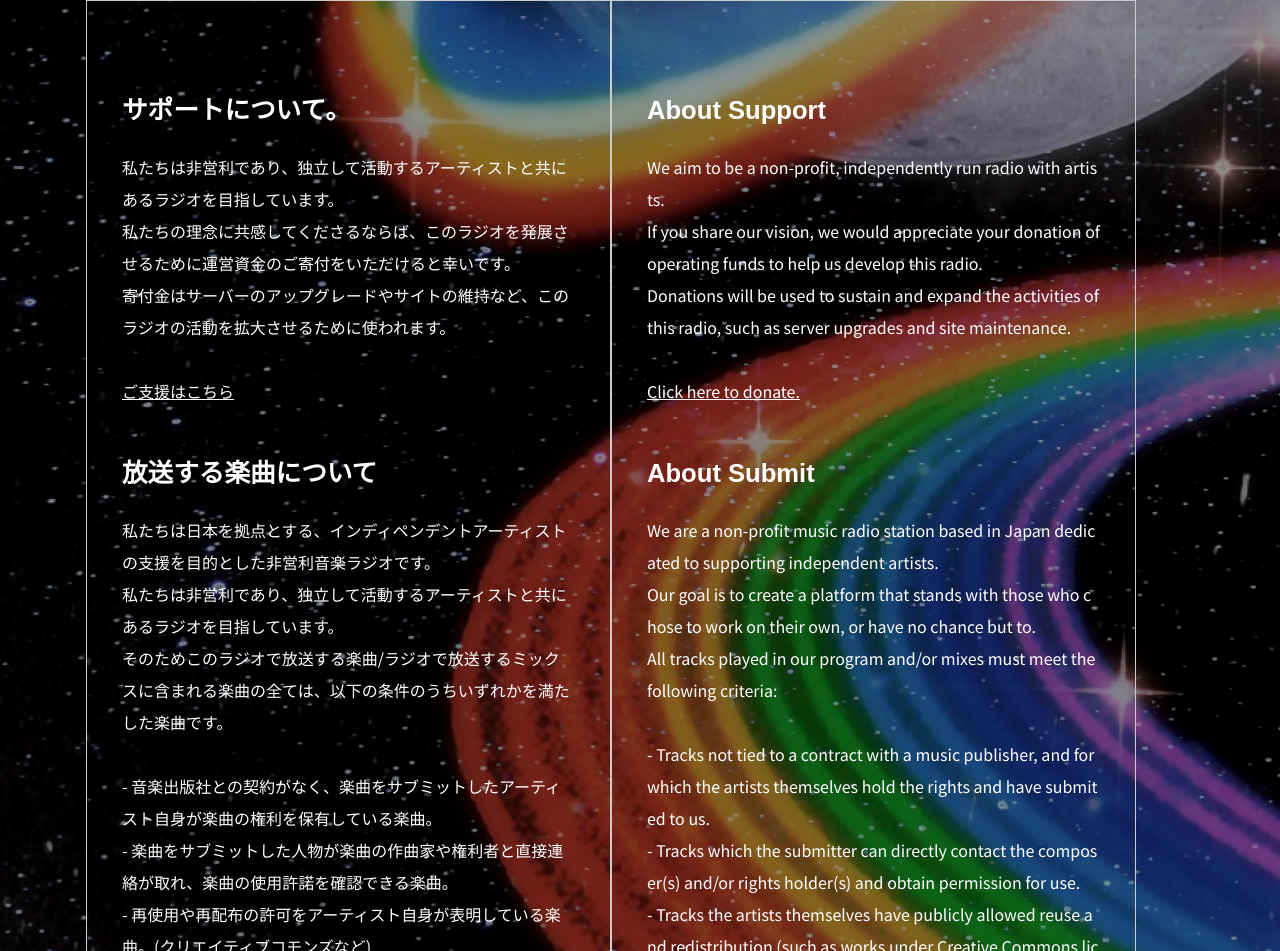
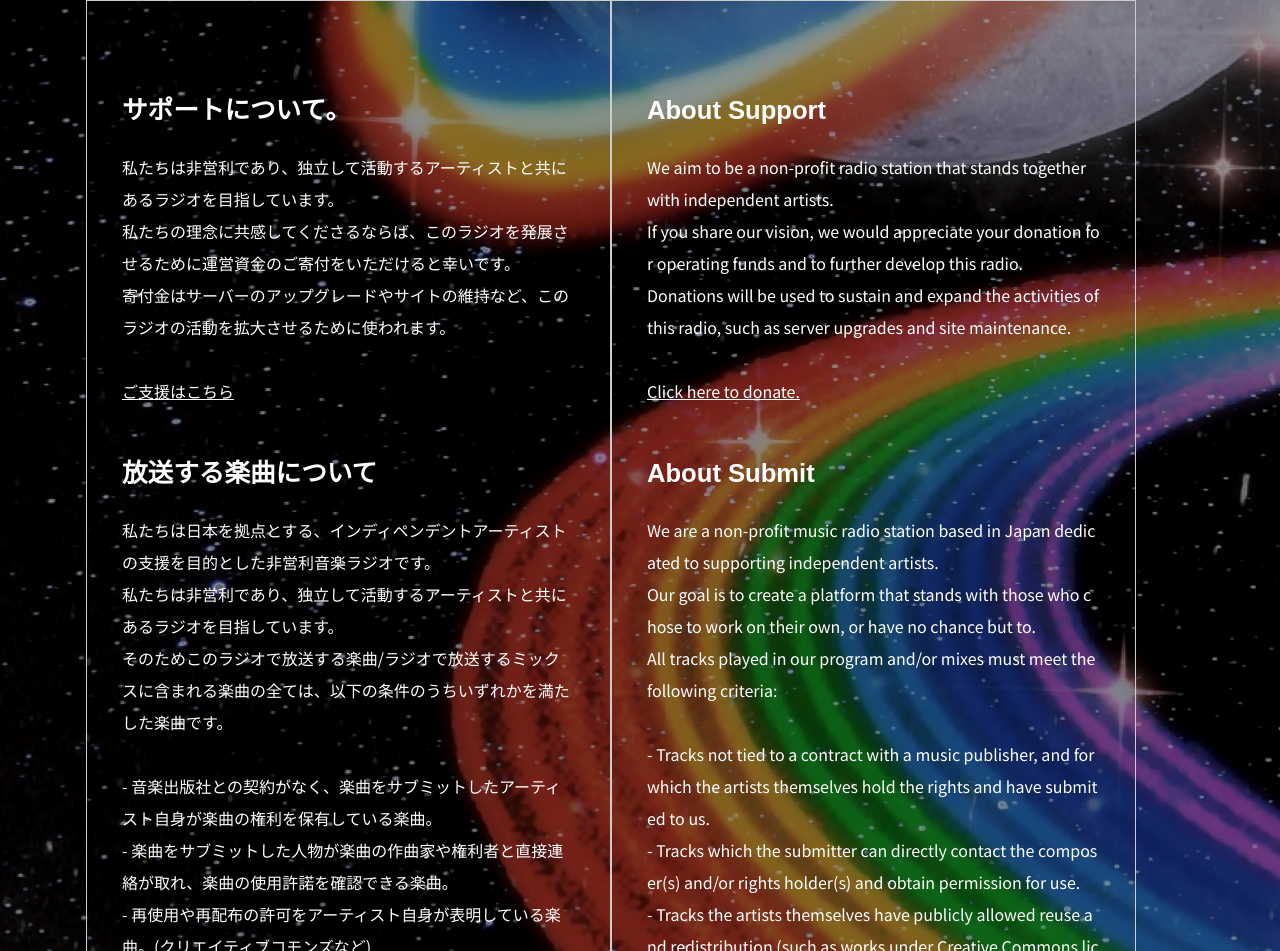
Before and after one commit to peaksvndvalleys/Somnyan, a plain HTML site: page support.html in a window 1280 px wide. Shown: the part 1054-2005 px from the top of the page. Drawn offline with nearby package versions, Linux system fonts and the light colour scheme.

Commit message:
Update support.html

```diff
--- a/support.html
+++ b/support.html
@@ -123,8 +123,8 @@ somnyan.interface[at]gmail[dot]com
   <h1>About Support</h1>
   <br>
   <p>
-    We aim to be a non-profit, independently run radio with artists.<br>
-    If you share our vision, we would appreciate your donation of operating funds to help us develop this radio.<br>
+    We aim to be a non-profit radio station that stands together with independent artists.<br>
+    If you share our vision, we would appreciate your donation for operating funds and to further develop this radio.<br>
     Donations will be used to sustain and expand the activities of this radio, such as server upgrades and site maintenance.<br>
     <br>
     <a href="https://paypal.me/somnyan?country.x=JP&locale.x=ja_JP">Click here to donate.</a></p><br>
```
